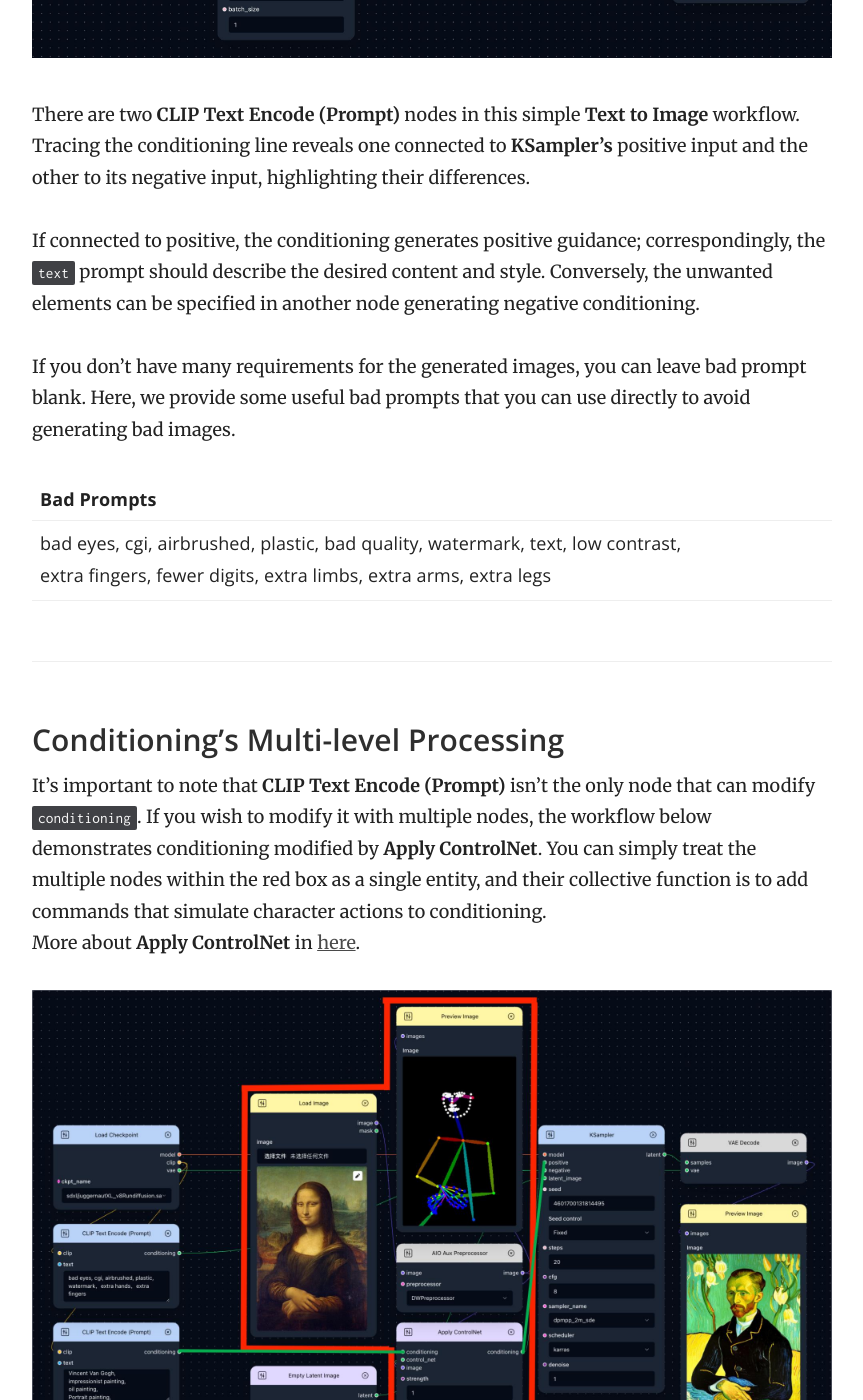
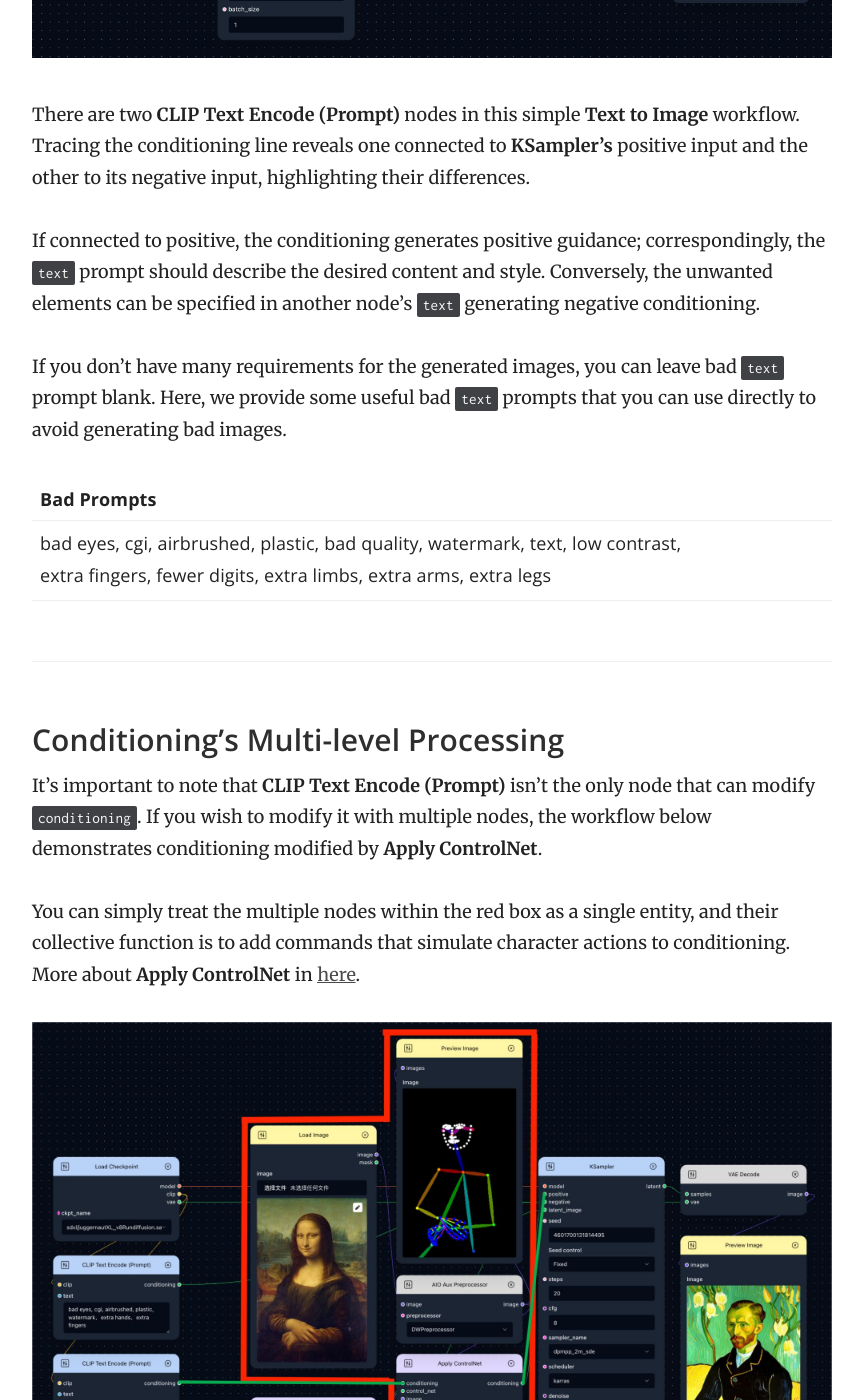
Before and after one commit to magmai-ai/magmai-doc, a Jekyll site: the page built from _docs/templates/CLIP Text Encode (Prompt).md, in a window 1280 px wide and 1400 px high, scrolled down 4260 px. Shown: the whole window, without its empty margins (358-1221 px from the left). Built offline with Jekyll 4.4.1, drawn with Linux system fonts in a browser that asks for light colours.

Commit message:
Update CLIP Text Encode (Prompt).md

````diff
--- a/_docs/templates/CLIP Text Encode (Prompt).md
+++ b/_docs/templates/CLIP Text Encode (Prompt).md
@@ -60,9 +60,9 @@ For more accurate image generation, two **CLIP Text Encode (Prompt)** nodes are
 
 There are two **CLIP Text Encode (Prompt)** nodes in this simple **Text to Image** workflow. Tracing the conditioning line reveals one connected to **KSampler's** positive input and the other to its negative input, highlighting their differences.
 
-If connected to positive, the conditioning generates positive guidance; correspondingly, the ```text``` prompt should describe the desired content and style. Conversely, the unwanted elements can be specified in another node generating negative conditioning.
+If connected to positive, the conditioning generates positive guidance; correspondingly, the ```text``` prompt should describe the desired content and style. Conversely, the unwanted elements can be specified in another node's ```text``` generating negative conditioning.
 
-If you don't have many requirements for the generated images, you can leave bad prompt blank. Here, we provide some useful bad prompts that you can use directly to avoid generating bad images.
+If you don't have many requirements for the generated images, you can leave bad ```text``` prompt blank. Here, we provide some useful bad ```text``` prompts that you can use directly to avoid generating bad images.
 
 | Bad Prompts |
 | :---------|
@@ -71,7 +71,8 @@ If you don't have many requirements for the generated images, you can leave bad
 ### Conditioning’s Multi-level Processing
 
 It's important to note that **CLIP Text Encode (Prompt)** isn't the only node that can modify ```conditioning```. If you wish to modify it with multiple nodes, the workflow below demonstrates conditioning modified by **Apply ControlNet**.
-You can simply treat the multiple nodes within the red box as a single entity, and their collective function is to add commands that simulate character actions to conditioning. <br>More about **Apply ControlNet** in [here](https://magmai-ai.github.io/magmai-doc/nodes/Apply%20ControlNet/).
+
+You can simply treat the multiple nodes within the red box as a single entity, and their collective function is to add commands that simulate character actions to conditioning. More about **Apply ControlNet** in [here](https://magmai-ai.github.io/magmai-doc/nodes/Apply%20ControlNet/).
 
 <img src="https://magmai-ai.github.io/magmai-doc/doc_images/ConditioningMultiProcess.jpg" alt="Conditioning’s Multi-level Processing" width="=70%" />
 
````
